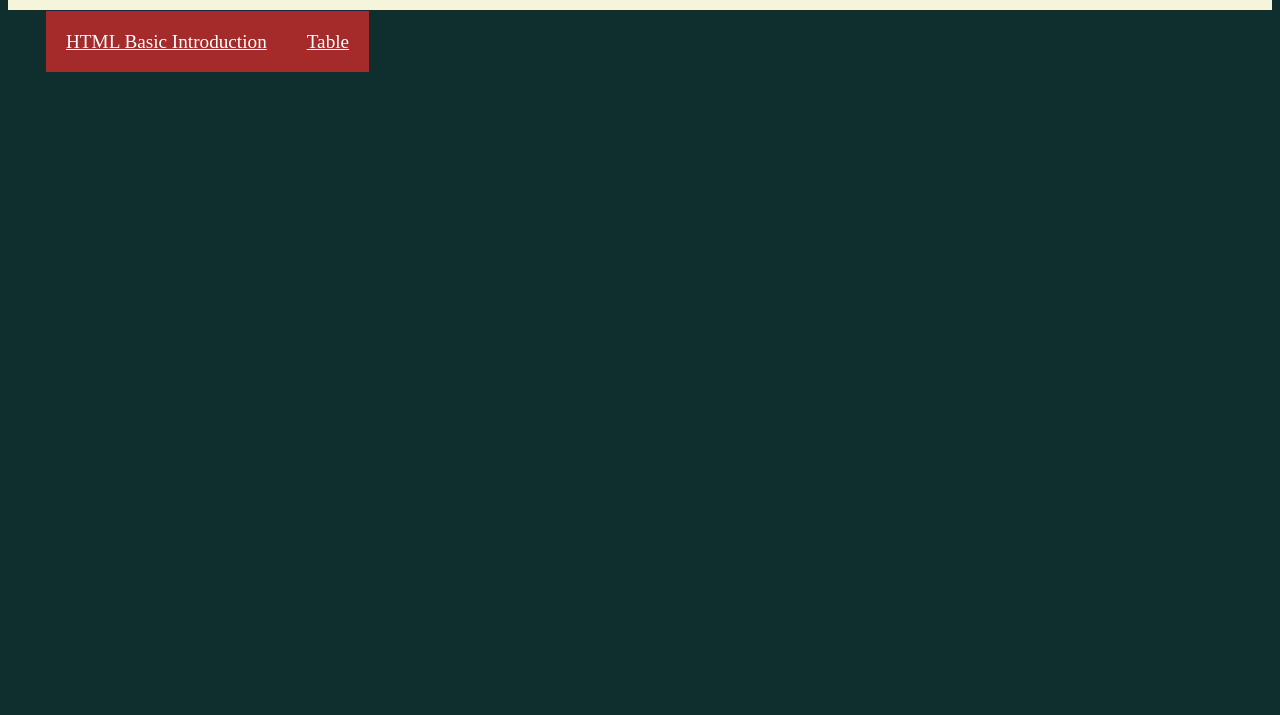
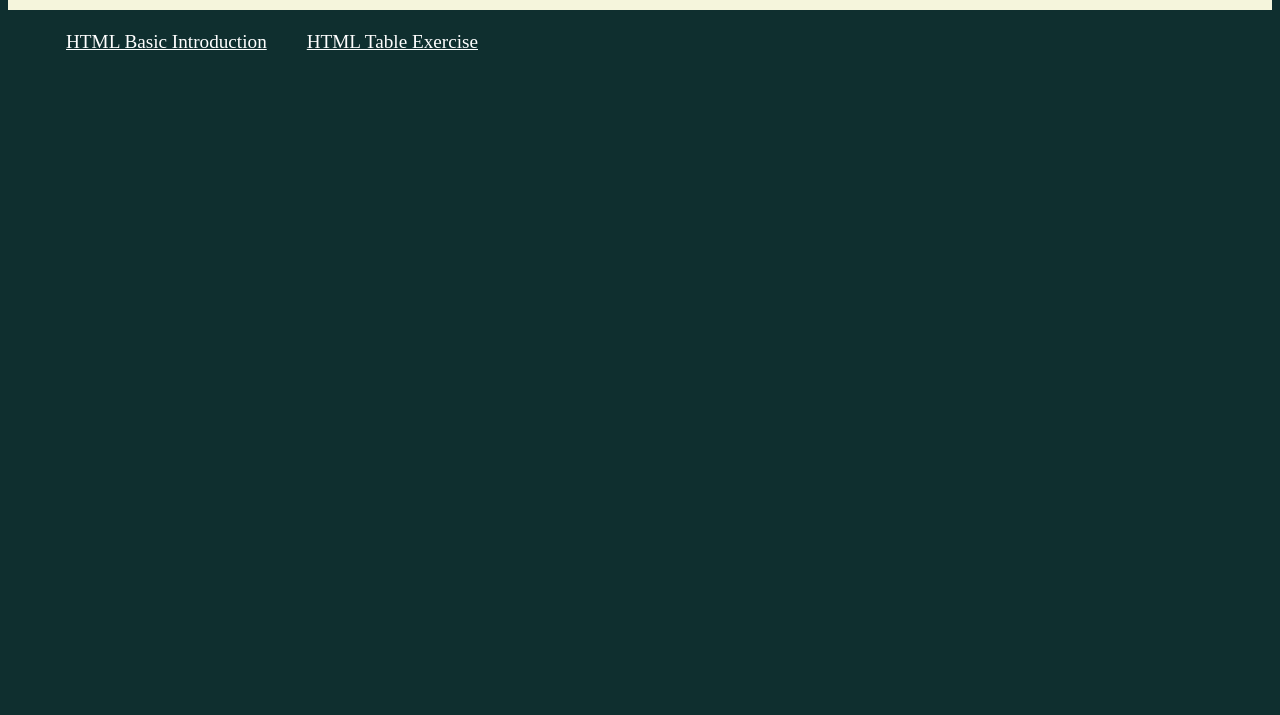
Before and after one commit to yonasayanaw/Ethiopian-recipes, a plain HTML site: page index.html in a window 1280 px wide. Shown: the part 85-800 px from the top of the page. Drawn offline with Linux system fonts and the light colour scheme.

Commit message:
commit today

```diff
--- a/index.html
+++ b/index.html
@@ -12,6 +12,7 @@
         }
         ul li{
             display:block;
+
         }
         div h1
         {
@@ -22,7 +23,7 @@
             margin-top: 0px;
         }
         a{
-            background-color: brown;
+
             font-size: larger;
             padding: 20px;
             color: white;
@@ -31,7 +32,7 @@
         }
         a:hover
         {
-           background-color: rgb(24, 24, 1);
+            background-color: brown;
             background-position: 1px;
             border-bottom: 2px solid rgb(212, 212, 224);
         }
@@ -46,6 +47,7 @@
    .top-margin
    {
     padding-top: 40.5px;
+    padding-right: 80px;
 
    }
     </style>
@@ -58,7 +60,7 @@
     <div>
         <ul type="none">
             <li><a href="recipes/ethiopian-recipes.html">HTML Basic Introduction</a></li>
-            <li class="top-margin"> <a href="HTML-Table/table.html" target="_blank"> Table </a></li>
+            <li class="top-margin"> <a href="HTML-Table/table.html" target="_blank"> HTML Table Exercise </a> </li>
         </ul>
     </div>
 </body>
```
